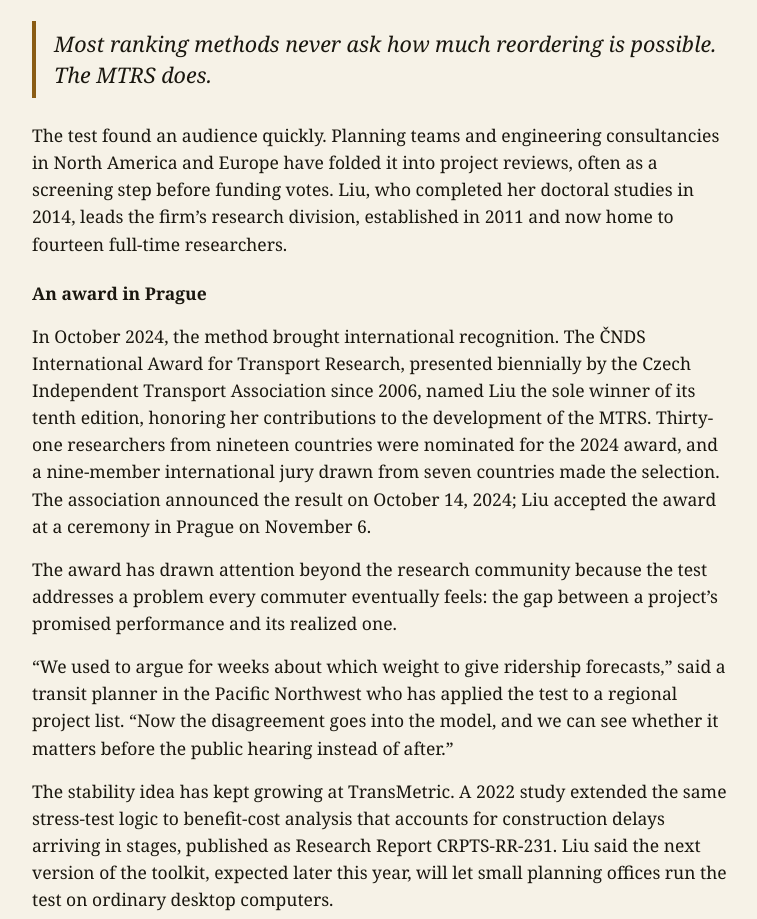
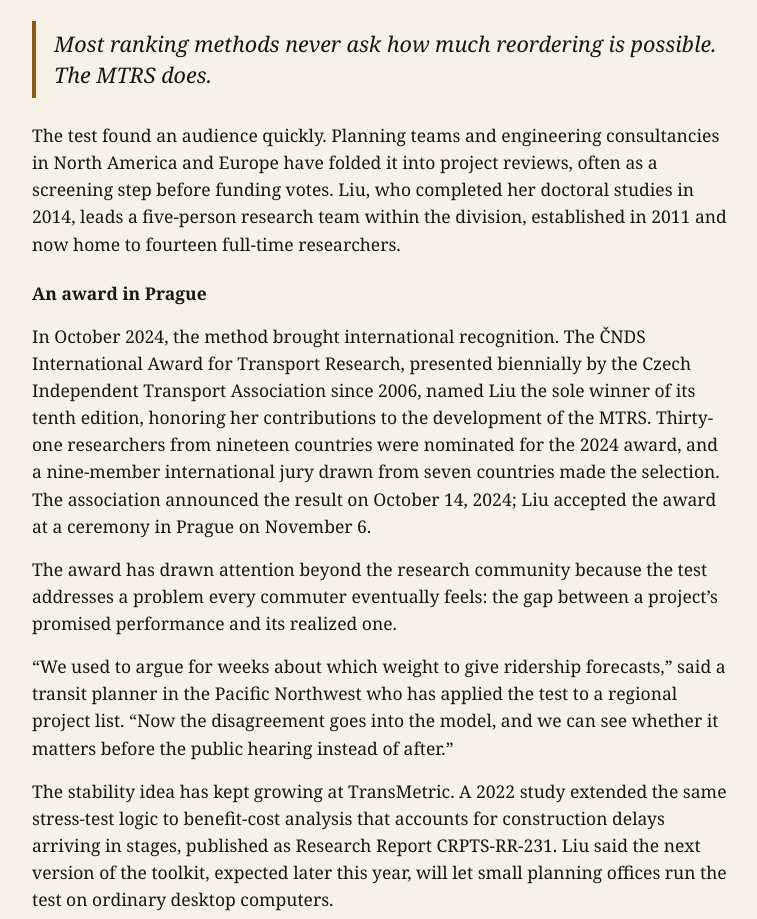
Before and after one commit to fanshiyu35/the-metro-ledger, a plain HTML site: page science/2025/05/yanxi-liu-mtrs/index.html in a window 1280 px wide. Shown: the part 1332-2251 px from the top of the page, without its empty margins (258-1015 px from the left). Drawn offline with Linux system fonts and the light colour scheme.

Commit message:
Article: Liu leads a five-person research team within the division (align with E-18/H-2 letter narrative: Rowena Callister directs the division)

```diff
--- a/science/2025/05/yanxi-liu-mtrs/index.html
+++ b/science/2025/05/yanxi-liu-mtrs/index.html
@@ -46,7 +46,7 @@
 
     <blockquote class="pullquote">Most ranking methods never ask how much reordering is possible. The MTRS does.</blockquote>
 
-    <p>The test found an audience quickly. Planning teams and engineering consultancies in North America and Europe have folded it into project reviews, often as a screening step before funding votes. Liu, who completed her doctoral studies in 2014, leads the firm&rsquo;s research division, established in 2011 and now home to fourteen full-time researchers.</p>
+    <p>The test found an audience quickly. Planning teams and engineering consultancies in North America and Europe have folded it into project reviews, often as a screening step before funding votes. Liu, who completed her doctoral studies in 2014, leads a five-person research team within the division, established in 2011 and now home to fourteen full-time researchers.</p>
 
     <p class="subhead">An award in Prague</p>
 
```
